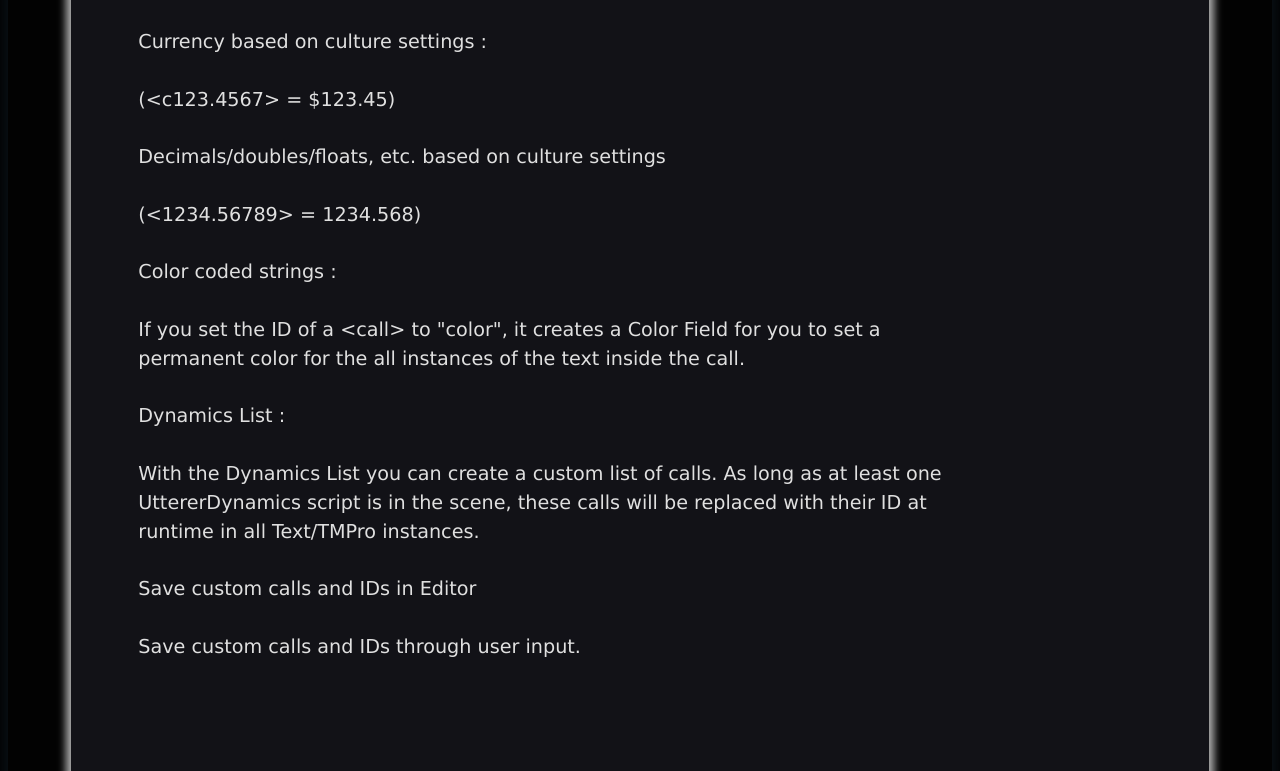
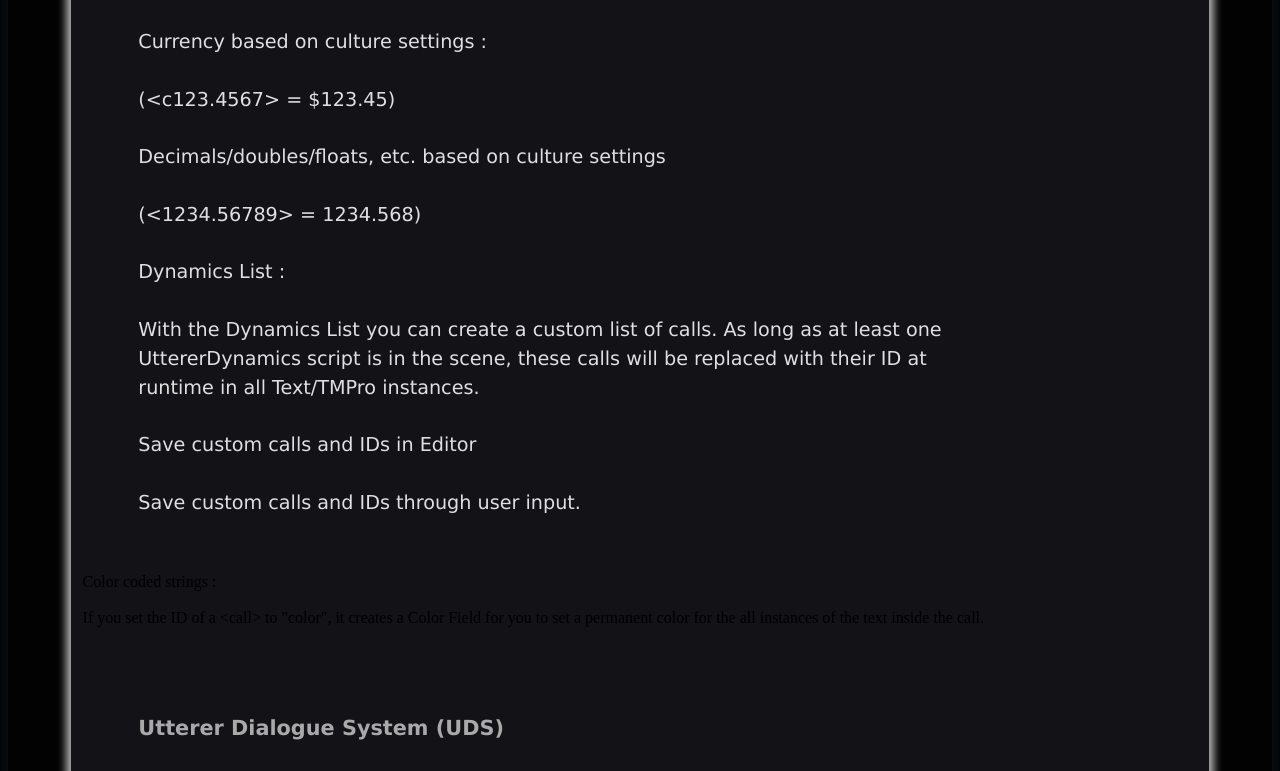
Before and after one commit to Madsir/madsirstudio.github.io, a Jekyll site: the page built from utterer/index.html, in a window 1280 px wide and 900 px high, scrolled down 2669 px, cut to the strip 0-771 px from the top of the window. Built offline with Jekyll 4.4.1, drawn with Linux system fonts in a browser that asks for light colours.

Commit message:
Update index.html

```diff
--- a/utterer/index.html
+++ b/utterer/index.html
@@ -100,14 +100,15 @@
 	<br>(&lt;c123.4567&gt; = $123.45)<br><br>
 Decimals/doubles/floats, etc. based on culture settings<br><br> (&lt;1234.56789&gt; = 1234.568)<br>
 <br>
-Color coded strings :<br><br>
-	If you set the ID of a &lt;call&gt; to "color", it creates a Color Field for you to set a permanent color for the all instances of the text inside the call.<br><br>
+
 Dynamics List :<br><br>
 With the Dynamics List you can create a custom list of calls. As long as at least one UttererDynamics script is in the scene, these calls will be replaced with their ID at runtime in all Text/TMPro instances.
 <br><br>
 Save custom calls and IDs in Editor<br><br>
 		Save custom calls and IDs through user input.<br></p>
 		<br><br>
+	Color coded strings :<br><br>
+	If you set the ID of a &lt;call&gt; to "color", it creates a Color Field for you to set a permanent color for the all instances of the text inside the call.
 <br><br>
 <br>
 	<br><br>
```
